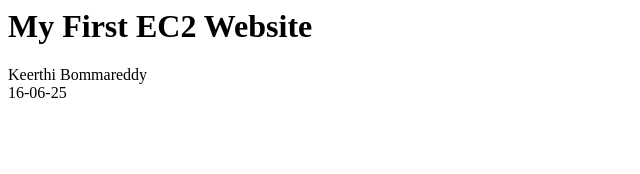
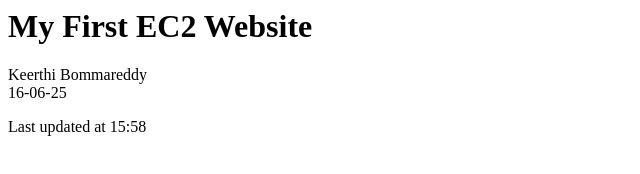
Before and after one commit to whelsh/EC2, a plain HTML site: page EC2/index.html in a window 1280 px wide. Shown: the whole page, without its empty margins (0-640 px from the left). Drawn offline with Linux system fonts and the light colour scheme.

Commit message:
EC2-update2

```diff
--- a/EC2/index.html
+++ b/EC2/index.html
@@ -5,5 +5,6 @@
         <body>
 		<h1>My First EC2 Website</h1>
                 <p>Keerthi Bommareddy <br> 16-06-25</p>
+		<p>Last updated at 15:58</p>
         </body>
 </html>
```
